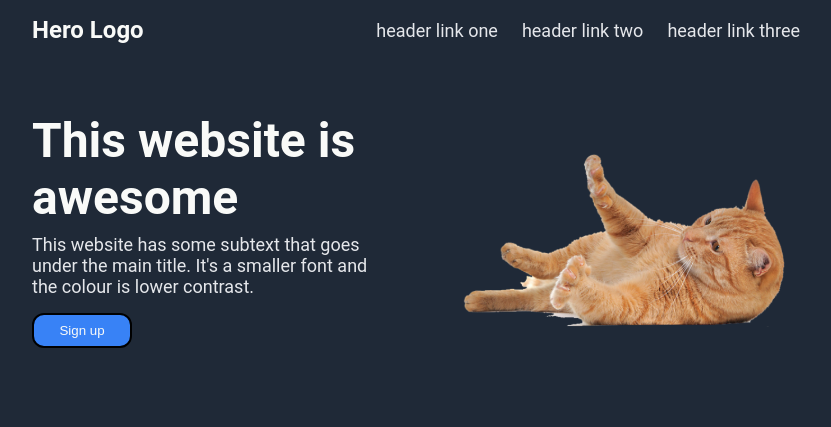
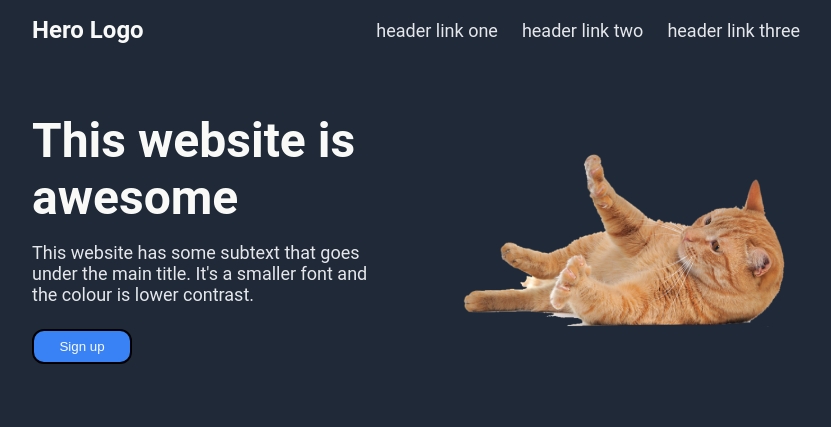
Before and after one commit to Mortiton/odin-project-website, a plain HTML site: page index.html in a window 1280 px wide. Shown: the whole page, without its empty margins (224-1055 px from the left). Drawn offline with Linux system fonts and the light colour scheme.

Commit message:
Change some layouts in the hero text
Added bottom margin to both text sections in the hero div
instead of of using justify-content: space-between.

```diff
--- a/style.css
+++ b/style.css
@@ -62,7 +62,7 @@ ul {
     display: flex;
     flex:1;
     flex-direction: column;
-    justify-content: space-between;
+    justify-content: center;
     padding-right: 50px;
 }
 
@@ -85,6 +85,11 @@ img {
     color:#E5E7EB;
 }
 
+.main-text,
+.sub-text {
+    margin-bottom: 16px;
+}
+
 button {
     background-color: #3882F6;
     border-radius: 12px;
```
